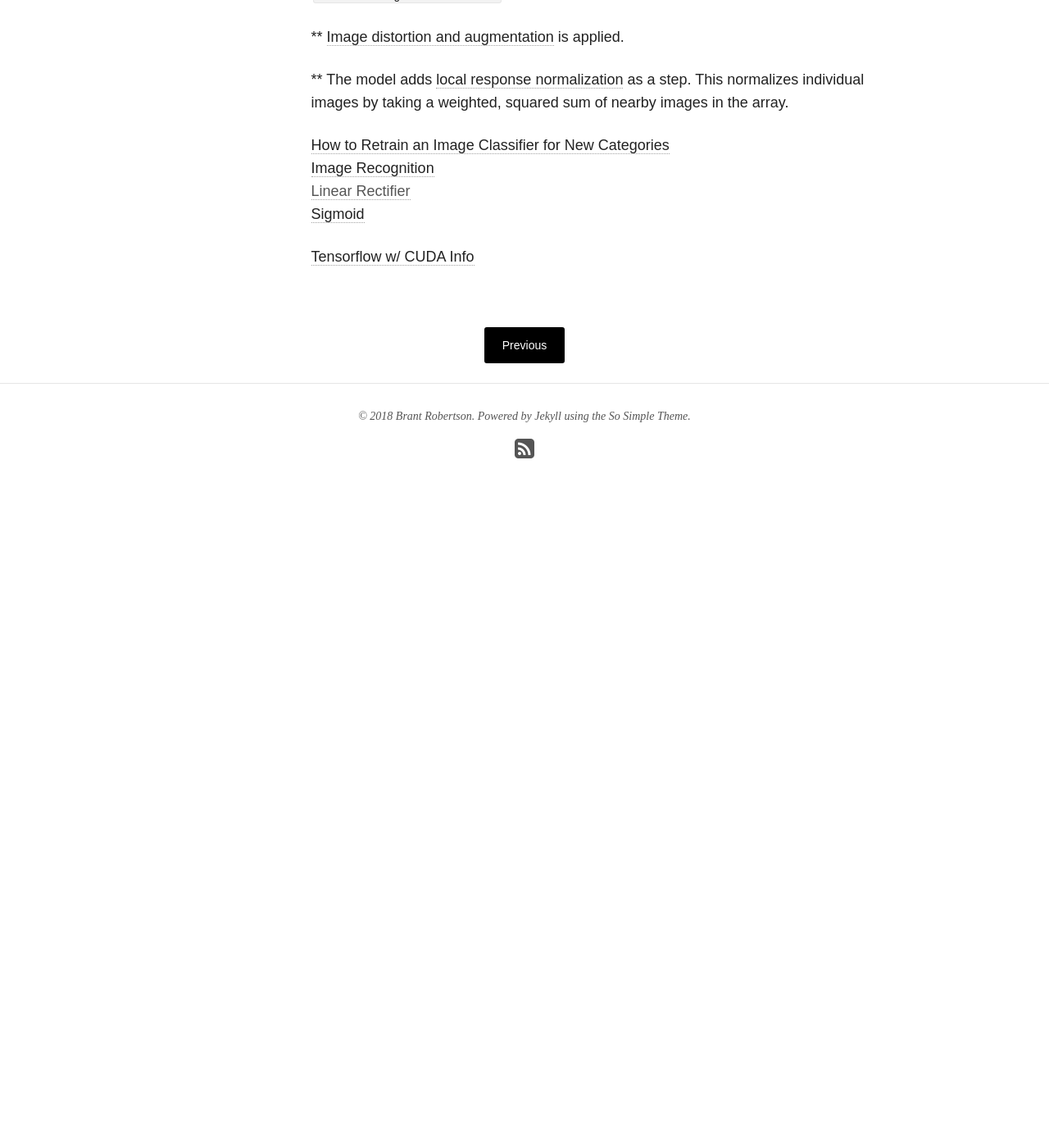
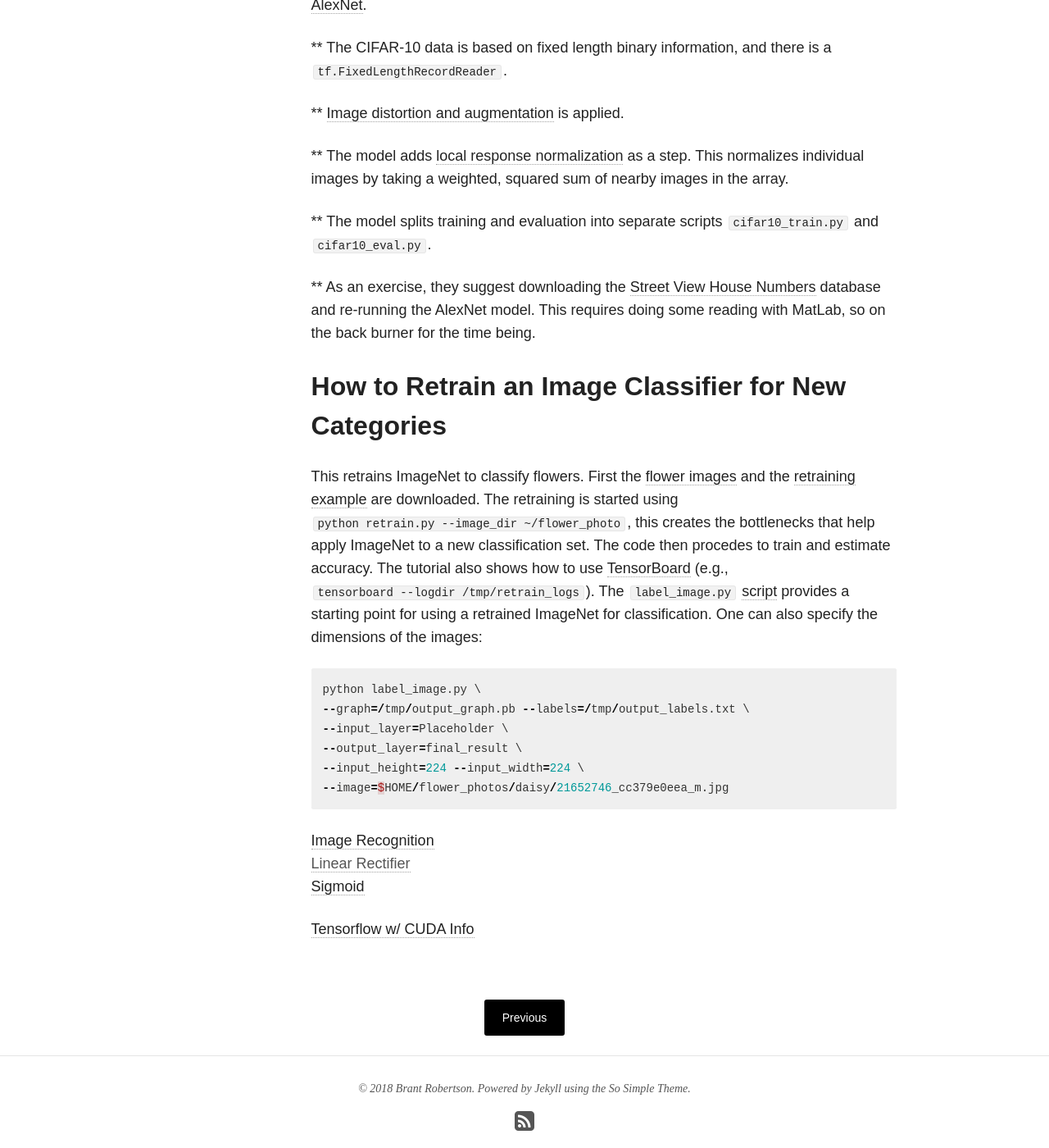
Before and after one commit to brantr/brantr.github.io, a Jekyll site: the page built from _posts/blog/2018-04-02-tensorflow.md, in a window 1280 px wide and 1400 px high, scrolled down 3093 px. Shown: the whole window at 82% size. Built offline with Jekyll 4.4.1, drawn with Linux system fonts in a browser that asks for light colours; nearby versions of some CDN libraries; before the commit the page ends 3752 px from its top, so only the background shows below that; some of the changed text lies outside the part shown.

Commit message:
Done with the CNN tutorial.

````diff
--- a/_posts/blog/2018-04-02-tensorflow.md
+++ b/_posts/blog/2018-04-02-tensorflow.md
@@ -16,7 +16,7 @@ use_math: true
 
 [Tensorflow Tutorials](https://www.tensorflow.org/tutorials)
 
-### [A Guide to TF Layers: Building a Convolutional Neural Network](https://www.tensorflow.org/tutorials/layers)
+## [A Guide to TF Layers: Building a Convolutional Neural Network](https://www.tensorflow.org/tutorials/layers)
 
 This tutorial covers [MNIST](http://yann.lecun.com/exdb/mnist) and shows how to build a CNN-based classification model. It introduces [ReLU](https://en.wikipedia.org/wiki/Rectifier_(neural_networks)) activation functions and [pooling layers](https://en.wikipedia.org/wiki/Convolutional_neural_network#Pooling_layer). The tutorial also introduces [softmax](https://en.wikipedia.org/wiki/Softmax_function) activation functions. It references the [Stanford CS23](https://cs231n.github.io/convolutional-networks) course on convolutional neural networks. It introduces a [loss function](https://en.wikipedia.org/wiki/Loss_function) and the [cross entropy](https://en.wikipedia.org/wiki/Cross_entropy) function. It also introduces [one-hot encoding](https://www.quora.com/What-is-one-hot-encoding-and-when-is-it-used-in-data-science) and [stochastic gradient descent](https://en.wikipedia.org/wiki/Stochastic_gradient_descent).
 
@@ -59,7 +59,7 @@ can be input into `tf.layers.dense()`.
 
 ** The `tf.estimator.Estimator()` function is given the `cnn_model_fn` and a model output directory.  The classifier is then trained via `mnist_classifier.train()` and then evaluated using `mnist_classifier.evaluate()`.
 
-### [Deep Convolutional Neural Networks](https://www.tensorflow.org/tutorials/deep_cnn)
+## [Deep Convolutional Neural Networks](https://www.tensorflow.org/tutorials/deep_cnn)
 
 ** This tutorial covers classification of the [CIFAR-10](https://www.cs.toronto.edu/~kriz/cifar.html) data set.  The model is based on [AlexNet](https://papers.nips.cc/paper/4824-imagenet-classification-with-deep-convolutional-neural-networks.pdf).
 
@@ -69,7 +69,23 @@ can be input into `tf.layers.dense()`.
 
 ** The model adds [local response normalization](https://www.tensorflow.org/api_docs/python/tf/nn/local_response_normalization) as a step. This normalizes individual images by taking a weighted, squared sum of nearby images in the array.
 
-[How to Retrain an Image Classifier for New Categories](https://www.tensorflow.org/tutorials/image_retraining)
+** The model splits training and evaluation into separate scripts `cifar10_train.py` and `cifar10_eval.py`.
+
+** As an exercise, they suggest downloading the [Street View House Numbers](http://ufldl.stanford.edu/housenumbers/) database and re-running the AlexNet model. This requires doing some reading with MatLab, so on the back burner for the time being.
+
+## [How to Retrain an Image Classifier for New Categories](https://www.tensorflow.org/tutorials/image_retraining)
+
+This retrains ImageNet to classify flowers.  First the [flower images](http://download.tensorflow.org/example_images/flower_photos.tgz) and the [retraining example](https://github.com/tensorflow/hub/raw/r0.1/examples/image_retraining/retrain.py) are downloaded.  The retraining is started using `python retrain.py --image_dir ~/flower_photo`, this creates the bottlenecks that help apply ImageNet to a new classification set.  The code then procedes to train and estimate accuracy.  The tutorial also shows how to use [TensorBoard](https://github.com/tensorflow/tensorboard) (e.g., `tensorboard --logdir /tmp/retrain_logs`).  The `label_image.py` [script](https://github.com/tensorflow/tensorflow/raw/master/tensorflow/examples/label_image/label_image.py) provides a starting point for using a retrained ImageNet for classification. One can also specify the dimensions of the images:
+
+```python
+python label_image.py \
+--graph=/tmp/output_graph.pb --labels=/tmp/output_labels.txt \
+--input_layer=Placeholder \
+--output_layer=final_result \
+--input_height=224 --input_width=224 \
+--image=$HOME/flower_photos/daisy/21652746_cc379e0eea_m.jpg
+```
+
 [Image Recognition](https://www.tensorflow.org/tutorials/image_recognition)
 [Linear Rectifier]()
 [Sigmoid](https://en.wikipedia.org/wiki/Sigmoid_function)
````
